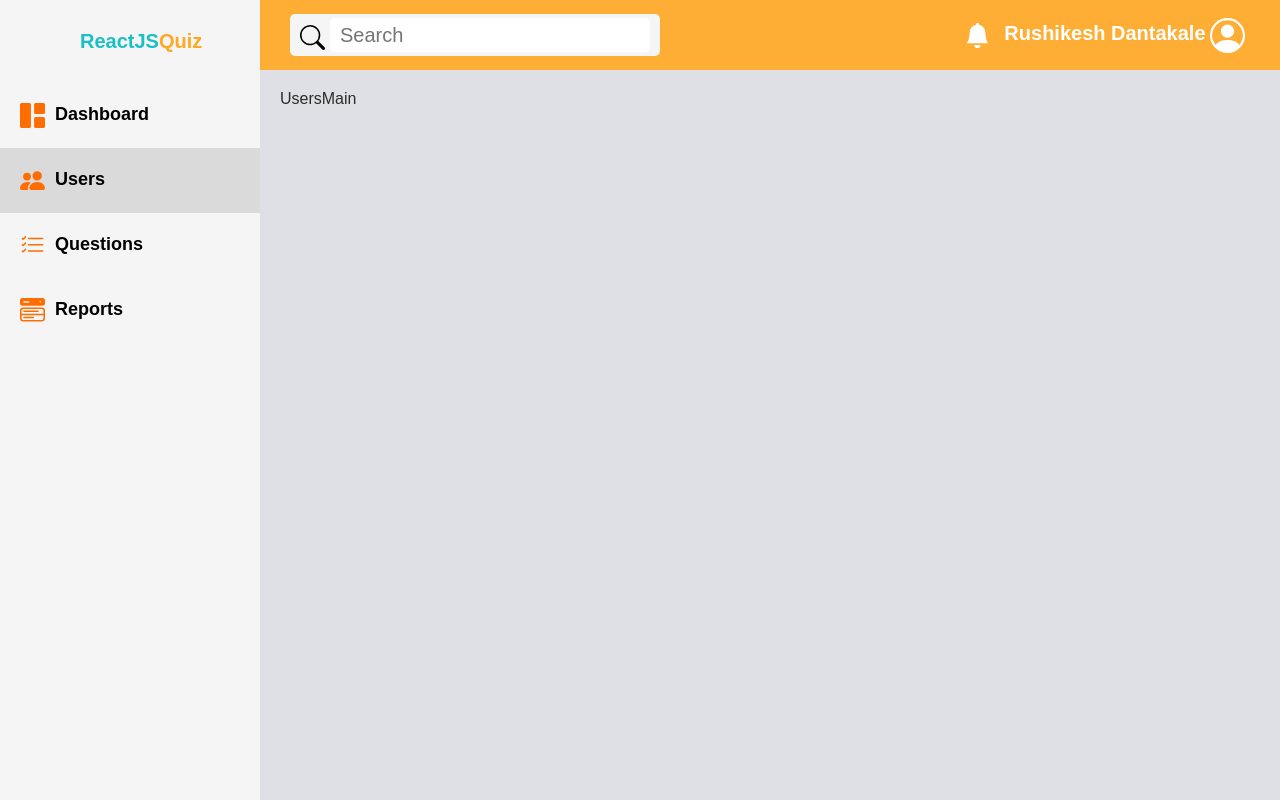
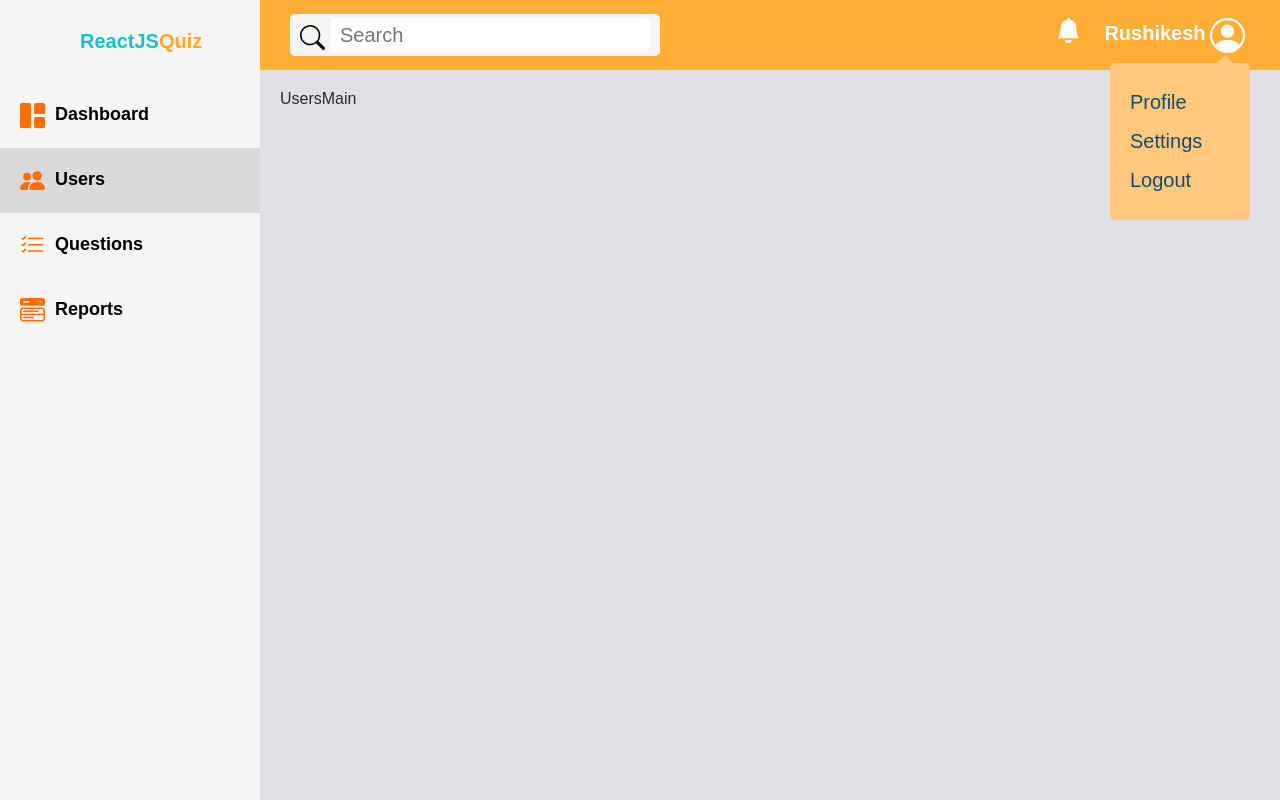
Before and after one commit to RushikeshDantakale/webquiz, a React (Vite) app: page /admin/users in a window 1280 px wide. Both pictures are taken after a click on the icon 1227 px from the left and 35 px from the top of the page. Built offline with nearby package versions, Linux system fonts and the light colour scheme.

Commit message:
added the profile section block with css

```diff
--- a/src/admin-components/AdminNavbar.jsx
+++ b/src/admin-components/AdminNavbar.jsx
@@ -1,9 +1,12 @@
-import React from 'react'
+import React, { useState } from 'react'
 import {BsFillBellFill , BsFillEnvelopeFill , BsPersonCircle , BsSearch , BsJustify} from 'react-icons/bs';
 import "../admin.css"
 
 
 export default function AdminNavbar({OpenSidebar}) {
+
+  const [profileOpen , setProfileOpen] = useState(false);
+
   return (
 
    <header className='header'>
@@ -15,9 +18,20 @@ export default function AdminNavbar({OpenSidebar}) {
             <input type="text" placeholder='Search'/>
         </div>
         <div className='header-right'>
+          <div className="bell">
             <BsFillBellFill className='icon'/> &nbsp;
+          </div>
             {/* <BsFillEnvelopeFill className='icon'/> */}
-           <span>Rushikesh Dantakale</span> <BsPersonCircle className='icon profile-icon'/>
+            <div className='profile'>
+              <span onClick={()=> setProfileOpen(!profileOpen)}>Rushikesh</span> <BsPersonCircle onClick={()=> setProfileOpen(!profileOpen)} className='icon profile-icon'/>
+              {profileOpen ?  <div className='profile-down'>
+
+                <li>Profile</li>
+                <li>Settings</li>
+                <li>Logout</li>
+
+              </div> : null}
+           </div>
         </div>
     </header>
 
--- a/src/admin.css
+++ b/src/admin.css
@@ -80,9 +80,64 @@ body {
     border-radius: 5px;
   }
 
-  .header-right span{
+  .header-right{
+    display: flex;
+    gap: 10px;
+    cursor: pointer;
+  }
+
+  .header-right .profile span{
     font-weight: 700;
     font-size: 20px;
+  }
+
+  .header-right .profile{
+    position: relative;
+  }
+  .profile-down{
+    height: fit-content;
+    width: 140px;
+    background-color: rgb(255, 200, 124);
+    position: absolute;
+    top: calc(100% + 10px);
+    right: 0px;
+    border-radius: 5px;
+  }
+
+  .profile-down:before{
+    content: "";
+    position: absolute;
+    top: -8px;
+    right: 10px;
+    border-left: 15px solid transparent;
+    border-right: 15px solid transparent;
+    border-bottom: 15px solid rgb(255, 200, 124);;
+
+  }
+
+  .profile-down li{
+    font-size: 20px;
+    list-style-type: none;
+    padding: 8px 20px;
+    color: #134E6F;
+    font-weight: 500;
+  }
+
+  .profile-down li:hover{
+    background-color: #134d6f36;
+  }
+
+  .profile-down li:nth-child(1){
+    margin-top: 20px;
+  }
+
+  .profile-down li:nth-last-child(1){
+    margin-bottom: 20px;
+  }
+
+
+  .profile-down li:nth-child(5){
+    color: red;
   }
 
   .profile-icon{
@@ -99,6 +154,10 @@ body {
     padding: 3px 10px;
     font-size: 20px;
   }
+
+
+
+
   /* End Header  */
 
   /* Sidebar  */
@@ -287,7 +346,7 @@ body {
     .header-left {
       display: none;
     }
-    .header-right span{
+    .header-right .profile span{
       display: none;
     }
     .header {
--- a/src/pages/admin/Login.jsx
+++ b/src/pages/admin/Login.jsx
@@ -7,10 +7,6 @@ import { ToastContainer, toast } from 'react-toastify';
 import 'react-toastify/dist/ReactToastify.css';
 
 export default function Login() {
-
-  console.log(import.meta.env.VITE_SERVER , 9);
-
-
   const [data , setData] = useState({
     email:"",
     password:""
@@ -28,19 +24,14 @@ export default function Login() {
 
       if (response.status === 200) {
         // Login successful
-          return toast.success(response.data.message, { position: "top-right" });
+          toast.success(response.data.message, { position: "top-right" });
+          setTimeout(() => {
+            navigate("/admin/dashboard");
+          }, 3000);
+        }
 
-        navigate("/admin/dashboard");
-      } else if (response.status === 401) {
-        // Unauthorized
-        toast.error("Invalid Username or password", { position: "top-right" });
-      } else {
-        // Other error
-        toast.error("An error occurred. Please try again.", { position: "top-right" });
-      }
     } catch (error) {
       // Handle network or other errors
-      console.error("Error:", error);
       toast.error("An error occurred. Please try again.", { position: "top-right" });
     }
     }
@@ -48,7 +39,6 @@ export default function Login() {
   const changeFormData = (e) => {
     e.preventDefault();
     setData({...data , [e.target.name] : e.target.value});
-    console.log(data , 24);
   }
 
   return (
```
